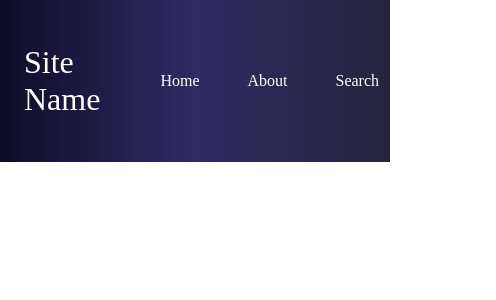
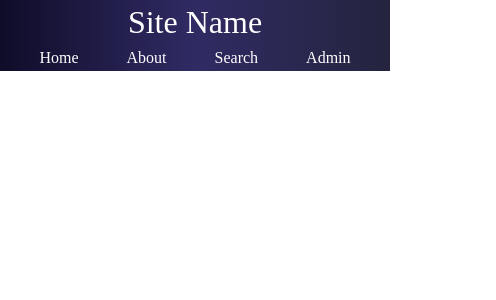
Before and after one commit to MV-Rainbow-Kittens/Rainbow-Kittens-Inventory-Project, a React (Create React App) app in the folder rainbow-front-end/: page /add in a window 390 px wide. Shown: the top 300 px of the page, 496 px wide, since content can reach past the window. Built offline with nearby package versions, Linux system fonts and the light colour scheme; a web font is replaced by a local one.

Commit message:
Put save button inside form on create user page

```diff
--- a/rainbow-front-end/src/components/Add.jsx
+++ b/rainbow-front-end/src/components/Add.jsx
@@ -164,10 +164,10 @@ function Add() {
                             />
                         </div>
                     </div>
+                    <button className="buttonUpSave">Save</button>
                 </form>
                 <div className="button-upD">
                     <button className="buttonUpCanc" onClick={() => navigate("/admin")}>Cancel</button>
-                    <button className="buttonUpSave">Save</button>
                 </div>
             </div>
         </div>
--- a/rainbow-front-end/src/css/Navbar.css
+++ b/rainbow-front-end/src/css/Navbar.css
@@ -1,4 +1,4 @@
-@import url('https://fonts.googleapis.com/css2?family=Anton&family=Joan&family=Kdam+Thmor+Pro&family=Montserrat:wght@100&display=swap');
+@import url("https://fonts.googleapis.com/css2?family=Anton&family=Joan&family=Kdam+Thmor+Pro&family=Montserrat:wght@100&display=swap");
 
 * {
   box-sizing: border-box;
@@ -18,13 +18,13 @@
   color: white;
   display: flex;
   justify-content: space-between;
+  flex-wrap: wrap;
   align-items: stretch;
   gap: 2rem;
   padding: 0 1rem;
   padding: 40px 20px;
   /* font-family: 'joan'; */
   background-image: linear-gradient(to right, #0f0c29, #302b63, #24243e);
-
 }
 
 .site-title {
@@ -50,7 +50,7 @@
   height: 100%;
   display: flex;
   align-items: center;
-    padding: .25rem;
+  padding: 0.25rem;
 }
 
 .nav li.active {
@@ -68,3 +68,11 @@
   font-size: 30px;
   cursor: pointer;
 }
+
+@media (min-width: 321px) and (max-width: 740px) {
+  .nav{
+    justify-content: center;
+    padding: 0;
+    gap: 0;
+  }
+}
```
Lines whose indentation alone changed are shown as unchanged.
